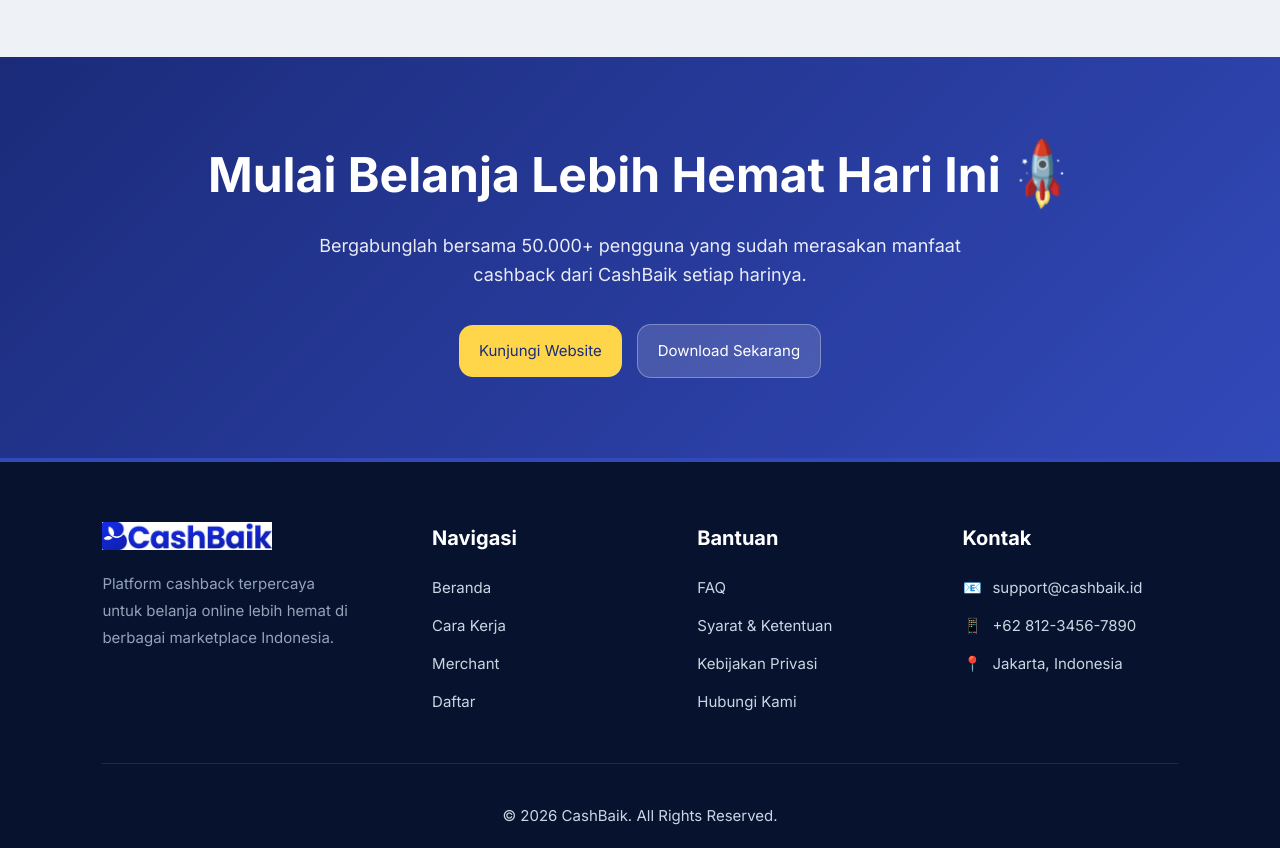
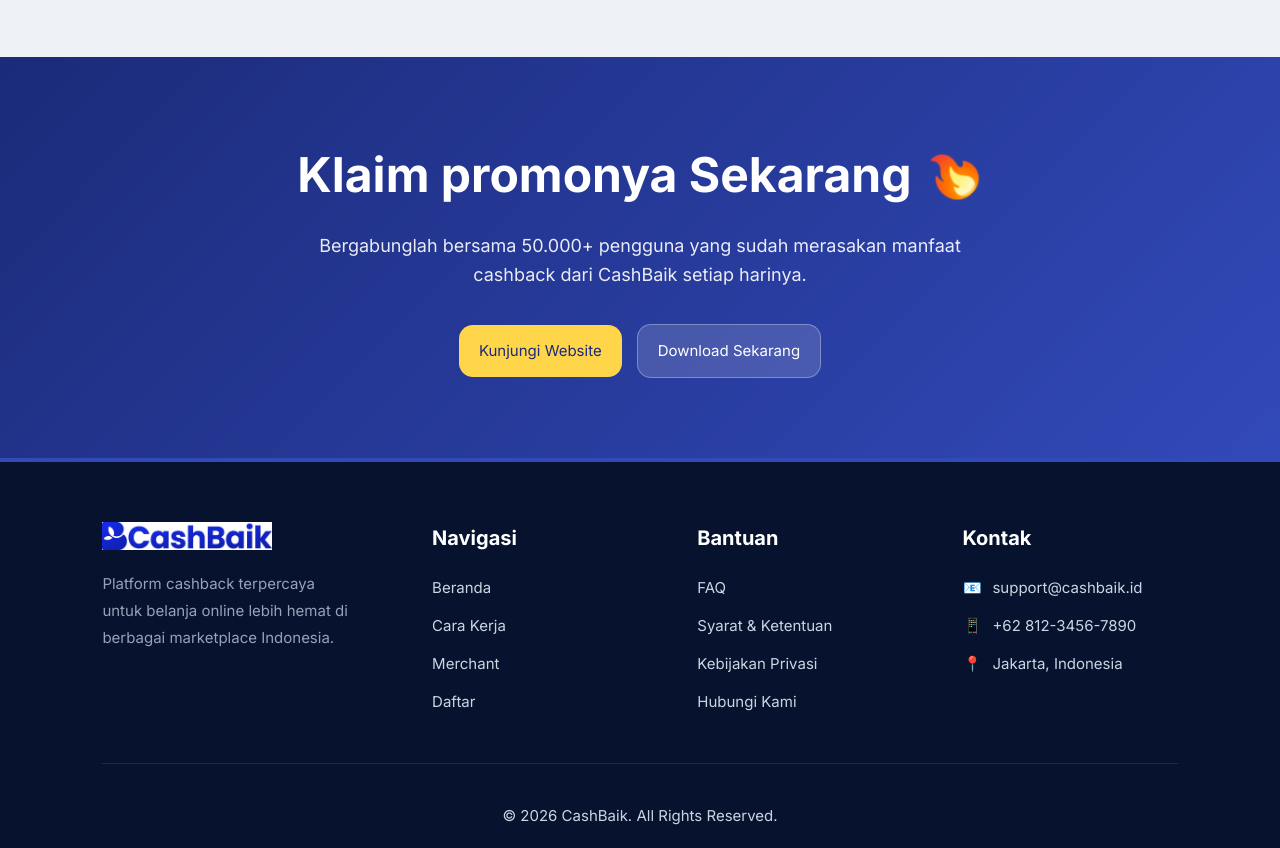
Before and after one commit to rosalindahayin58-source/CashBaik.com, a Vue app: page / in a window 1280 px wide. Shown: the part 2100-2948 px from the top of the page. Built offline with nearby package versions, Linux system fonts and the light colour scheme.

Commit message:
pesan perubahan

```diff
--- a/src/components/CtaSection.vue
+++ b/src/components/CtaSection.vue
@@ -1,6 +1,6 @@
 <template>
   <section class="cta-section" id="mulai">
-    <h2>Mulai Belanja Lebih Hemat Hari Ini <span class="rocket">🚀</span></h2>
+    <h2>Klaim promonya Sekarang <span class="rocket">🔥</span></h2>
     <p>
       Bergabunglah bersama 50.000+ pengguna yang sudah merasakan manfaat
       cashback dari CashBaik setiap harinya.
```
